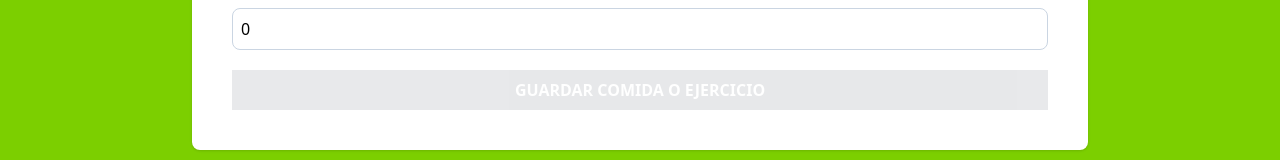
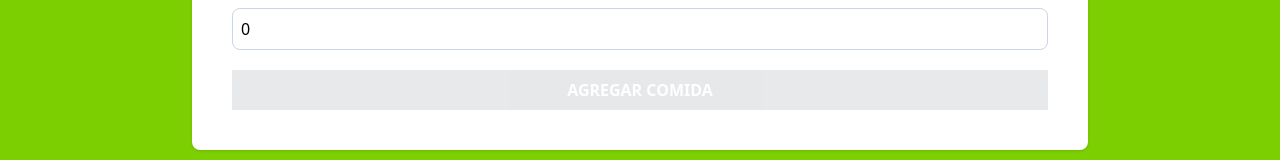
Before and after one commit to alvcontrerass/contadorCaloriasTs, a React (Vite) app: page / in a window 1280 px wide. Shown: the part 396-556 px from the top of the page. Built offline with nearby package versions, Linux system fonts and the light colour scheme.

Commit message:
Nombre de boton dinamico segun categoria

```diff
--- a/src/components/Form.tsx
+++ b/src/components/Form.tsx
@@ -46,7 +46,7 @@ export default function Form() {
             <input type="number" id="calories" className="border border-slate-300 p-2 rounded-lg" placeholder="Cantidad de calorias" value={activity.calories} onChange={handleChange}/>
         </div>
 
-        <input type="submit" className="bg-gray-800 hover:bg-gray-900 w-full p-2 font-bold uppercase text-white cursor-pointer disabled:opacity-10" value="Guardar Comida o Ejercicio" disabled={!isValidActivity()} />
+        <input type="submit" className="bg-gray-800 hover:bg-gray-900 w-full p-2 font-bold uppercase text-white cursor-pointer disabled:opacity-10" value={activity.category === 1 ? "Agregar Comida" : "Agregar Ejercicio" } disabled={!isValidActivity()} />
     </form>
   )
 }
```
